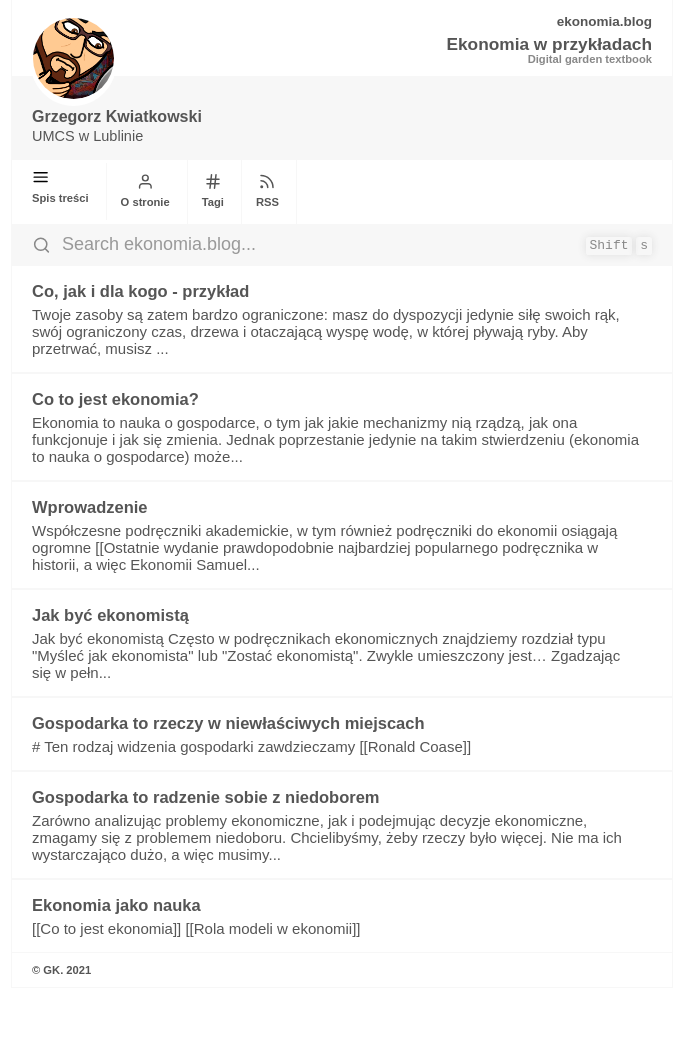
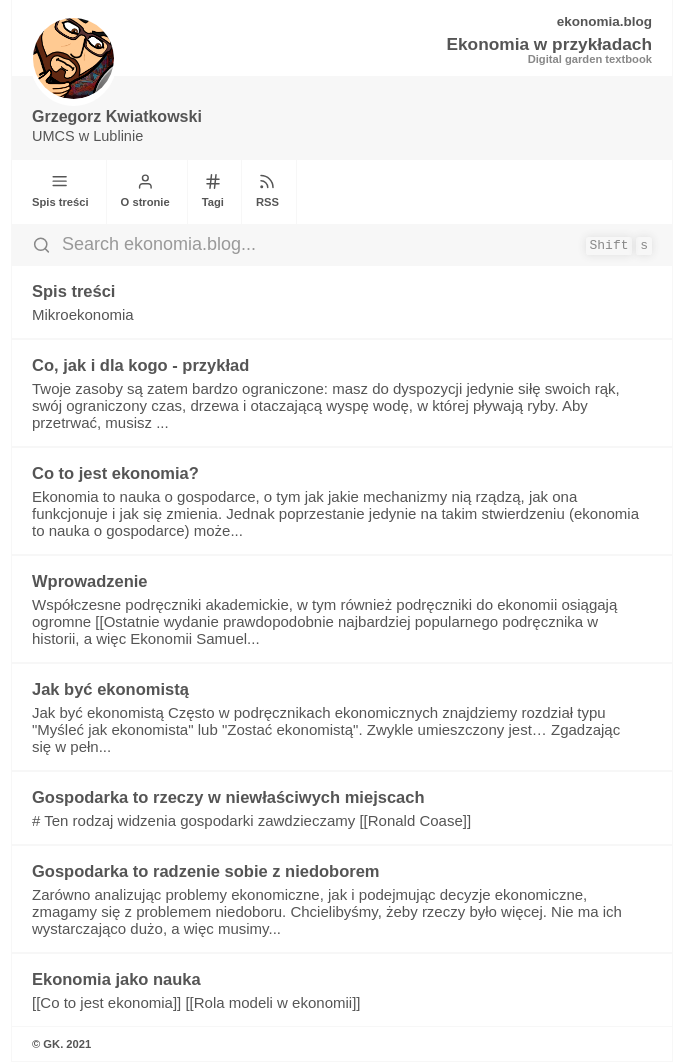
Before and after one commit to gkwiatk/ekonomia-2, a Jekyll site: the page built from index.md, in a window 1280 px wide. Shown: the whole page, without its empty margins (298-985 px from the left). Built offline with Jekyll 4.4.1, drawn with Linux system fonts in a browser that asks for light colours; before the commit the page ends 988 px from its top, so only the background shows below that.

Commit message:
Update content

```diff
--- a/_includes/Header.html
+++ b/_includes/Header.html
@@ -165,8 +165,8 @@
 
 
 
-      <a class="menu-item" href="/about">
-        <svg xmlns="http://www.w3.org/2000/svg" width="18" height="19" viewBox="0 0 25 25" fill="none" stroke="#000000" stroke-width="2" stroke-linecap="round" stroke-linejoin="round"><line x1="3" y1="12" x2="21" y2="12"></line><line x1="3" y1="6" x2="21" y2="6"></line><line x1="3" y1="18" x2="21" y2="18"></line></svg>
+      <a class="menu-item" href="/spis">
+        <svg class="menu-item-icon" xmlns="http://www.w3.org/2000/svg" width="18" height="19" viewBox="0 0 25 25" fill="none" stroke="#000000" stroke-width="2" stroke-linecap="round" stroke-linejoin="round"><line x1="3" y1="12" x2="21" y2="12"></line><line x1="3" y1="6" x2="21" y2="6"></line><line x1="3" y1="18" x2="21" y2="18"></line></svg>
         <p class="menu-item-text">Spis treści</p>
       </a>
 
--- /dev/null
+++ b/_posts/2021-07-01-spis.md
@@ -0,0 +1,6 @@
+---
+title: Spis treści
+slug: spis
+---
+
+## Mikroekonomia
```
